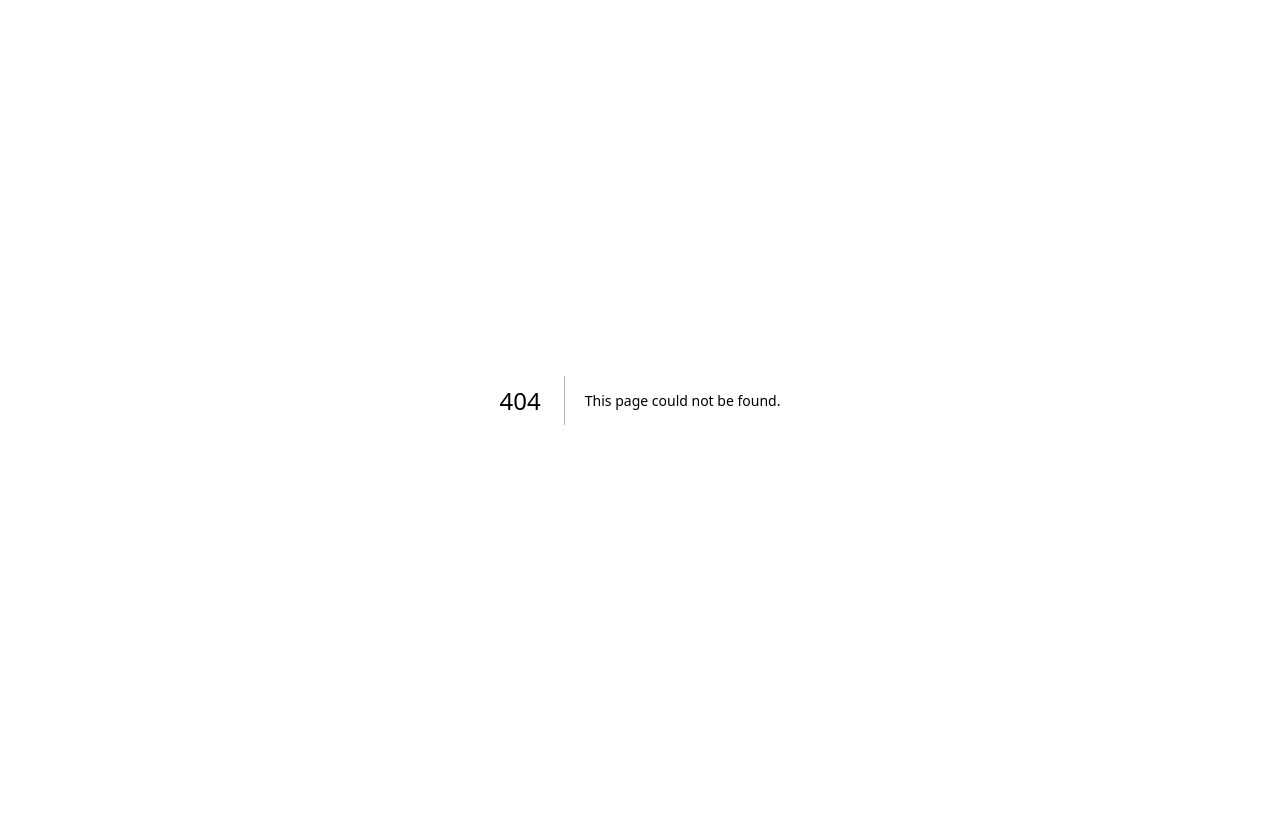
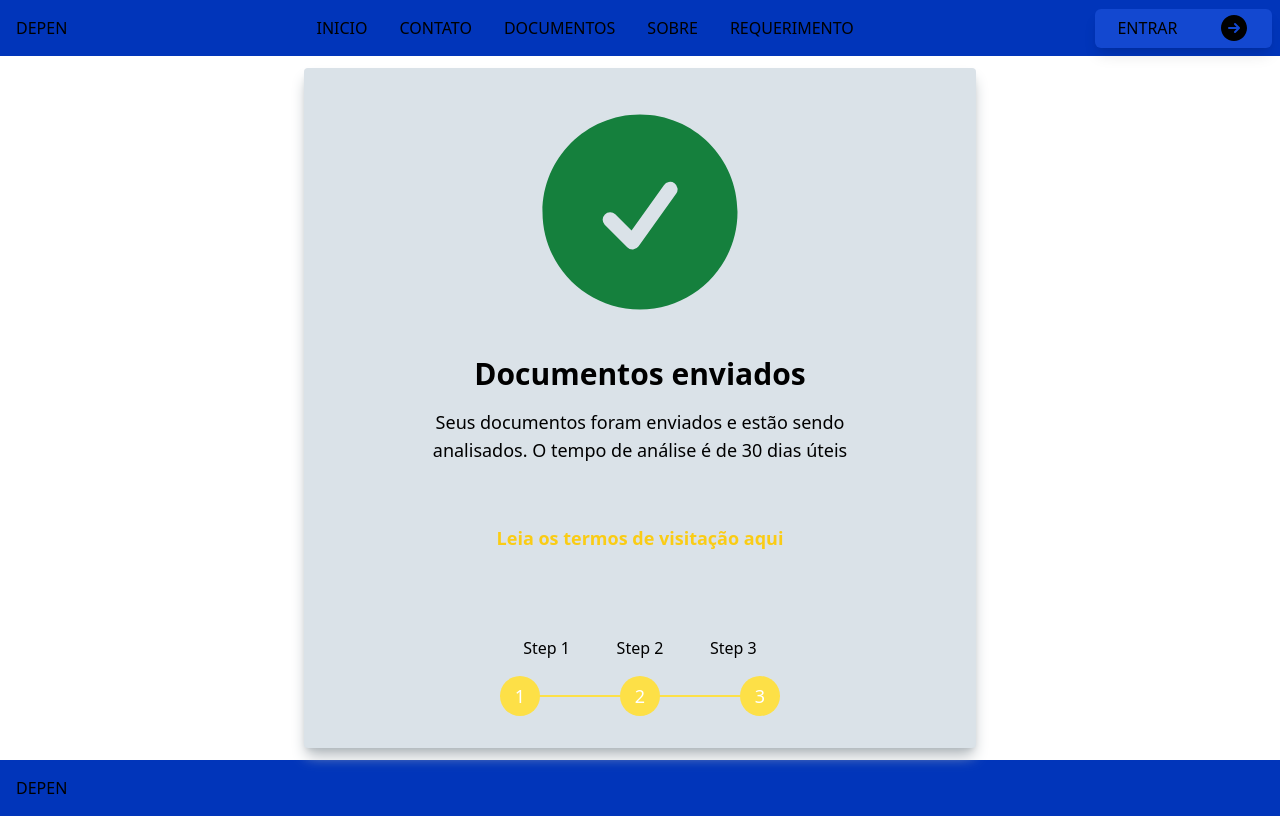
Before and after one commit to SysDEPEN/DEPEN, a Next.js app in the folder front-end/: page /completeSendForm in a window 1280 px wide. Before the commit this address had no page. Built offline with nearby package versions, Linux system fonts and the light colour scheme; a web font is replaced by a local one.

Commit message:
requerimentos

```diff
--- /dev/null
+++ b/front-end/src/app/completeSendForm/page.tsx
@@ -0,0 +1,18 @@
+import CompleteComponent from "@/components/Complete/complete";
+import FooterComponent from "@/components/Footer/footer";
+import HeaderComponent from "@/components/Header/header";
+
+export default function CompleteSendForm() {
+  return (
+    <section
+      className="
+      bg-white
+        w-full
+        "
+    >
+      <HeaderComponent />
+      <CompleteComponent/>
+      <FooterComponent />
+    </section>
+  );
+}
--- a/front-end/src/app/statusProtocol/page.tsx
+++ b/front-end/src/app/statusProtocol/page.tsx
@@ -1,12 +1,45 @@
 import FooterComponent from "@/components/Footer/footer";
 import HeaderComponent from "@/components/Header/header";
+import StepComp from "@/components/StepComponents/stepComponent";
+import { stepsProps } from "@/interfaces/stepsProps";
 
 export default function StatusProtocol() {
+  const steps: stepsProps[] = [
+    { id: 1, name: "Envio de documentos", status: "complete", bg: "bg-yellow-300" },
+    { id: 2, name: "Análise", status: "upcoming", bg: "" },
+    { id: 3, name: "Emissão", status: "upcoming", bg: "" },
+  ];
+
   return (
-    <section className="bg-white">
+    <section className="bg-white min-h-screen flex flex-col justify-between">
       <HeaderComponent />
-      <main className="h-[45vw]">
-        <h1 className="text-black">ashasdhj</h1>
+      <main className="flex justify-center items-center flex-grow">
+        <div className="
+          flex
+          flex-col
+          justify-center
+          items-center
+          w-full
+          px-8
+          py-6
+          shadow-lg
+          max-w-2xl
+          shadow-[#afb6bb]
+          rounded
+          bg-[#DAE2E8]
+          text-center
+          text-black
+          min-h-[550px]  /* Define a altura mínima */
+        ">
+          {/* Título */}
+          <div className="my-6">
+            <h2 className="text-xl font-bold my-6">Requerimento de visitação N° 123</h2>
+            <p>Seu documento está em análise.<br />Veja as etapas que faltam:</p>
+          </div>
+
+          {/* Componente de Passos */}
+          <StepComp steps={steps} />
+        </div>
       </main>
       <FooterComponent />
     </section>
--- /dev/null
+++ b/front-end/src/components/Complete/complete.tsx
@@ -0,0 +1,51 @@
+import { stepsProps } from "@/interfaces/stepsProps";
+import { CheckCircleIcon } from "@heroicons/react/24/solid";
+import StepComp from "../StepComponents/stepComponent";
+
+export default function CompleteComponent() {
+  const steps: stepsProps[] = [
+    { id: 1, name: "Step 1", status: "complete", bg: "" },
+    { id: 2, name: "Step 2", status: "complete", bg: "" },
+    { id: 3, name: "Step 3", status: "complete", bg: "" },
+  ];
+
+  return (
+    <section
+      className="
+        h-[55vw]
+        flex
+        justify-center
+        items-center"
+    >
+      <div
+        className="
+        flex
+        justify-center
+        items-center flex-col w-full px-8
+        pt-6
+        pb-8
+        shadow-lg
+        max-w-2xl
+      shadow-[#afb6bb]
+        rounded
+        bg-[#DAE2E8]
+        text-center
+        text-black"
+      >
+        <CheckCircleIcon className="text-green-700 h-60 w-60" />
+
+        <div className="py-2 flex flex-col my-4">
+          <h3 className="mb-4 text-3xl font-bold">Documentos enviados</h3>
+          <strong className="max-w-md text-lg mb-[60px] font-normal">
+            Seus documentos foram enviados e estão sendo analisados. O tempo de
+            análise é de 30 dias úteis
+          </strong>
+          <span className="font-bold text-lg mb-[60px] text-yellow-400">
+            Leia os termos de visitação aqui
+          </span>
+        </div>
+        <StepComp steps={steps} />
+      </div>
+    </section>
+  );
+}
--- a/front-end/src/components/StepComponents/stepComponent.tsx
+++ b/front-end/src/components/StepComponents/stepComponent.tsx
@@ -1,15 +1,24 @@
 import { stepsProps } from "@/interfaces/stepsProps";
 
-
-
-function classNames(...classes:any[]) {
+function classNames(...classes: any[]) {
   return classes.filter(Boolean).join(' ');
 }
 
 function StepComp({ steps }: { steps: stepsProps[] }) {
   return (
     <nav aria-label="Progress">
-      <ol role="list" className="flex items-center">
+      <ol role="list" className="flex flex-col items-center">
+        {/* Adicionando os rótulos acima das etapas */}
+        <div className="flex justify-between w-full mb-4">
+          {steps.map((step) => (
+            <div key={step.id} className="flex-1 text-center">
+              <span>{step.name}</span>
+            </div>
+          ))}
+        </div>
+
+        {/* Componente de passos */}
+        <div className="flex items-center w-full">
           {steps.map((step, stepIdx) => (
             <li
               key={step.name}
@@ -24,10 +33,10 @@ function StepComp({ steps }: { steps: stepsProps[] }) {
                     className="absolute inset-0 flex items-center"
                     aria-hidden="true"
                   >
-                  <div className="h-0.5 w-full bg-[#009D3F]" />
+                    <div className="h-0.5 w-full bg-yellow-300" />
                   </div>
                   <a
-                  className="relative flex h-10 w-10 items-center justify-center rounded-full bg-[#009D3F] hover:bg-[#009D3F]"
+                    className="relative flex h-10 w-10 items-center justify-center rounded-full bg-yellow-300 hover:bg-yellow-300"
                   >
                     <span className="text-white text-lg">{stepIdx + 1}</span>
                     <span className="sr-only">{step.name}</span>
@@ -42,7 +51,7 @@ function StepComp({ steps }: { steps: stepsProps[] }) {
                     <div className="h-0.5 w-full bg-[#C9CFCC]" />
                   </div>
                   <a
-                  className="relative flex h-10 w-10 items-center justify-center rounded-full border-2 bg-[#C9CFCC]"
+                    className="relative flex h-10 w-10 items-center justify-center rounded-full border-2 border-[#C9CFCC] bg-[#C9CFCC]"
                     aria-current="step"
                   >
                     <span className="text-black font-bold">{stepIdx + 1}</span>
@@ -69,6 +78,7 @@ function StepComp({ steps }: { steps: stepsProps[] }) {
               )}
             </li>
           ))}
+        </div>
       </ol>
     </nav>
   );
```
Lines whose indentation alone changed are shown as unchanged.
